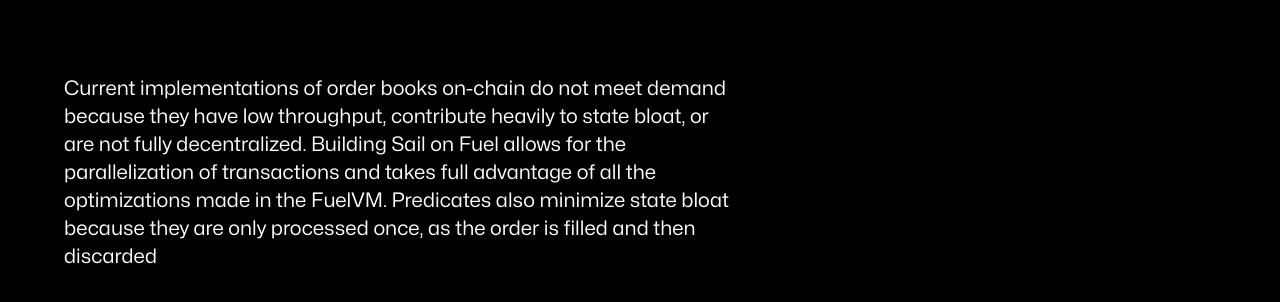
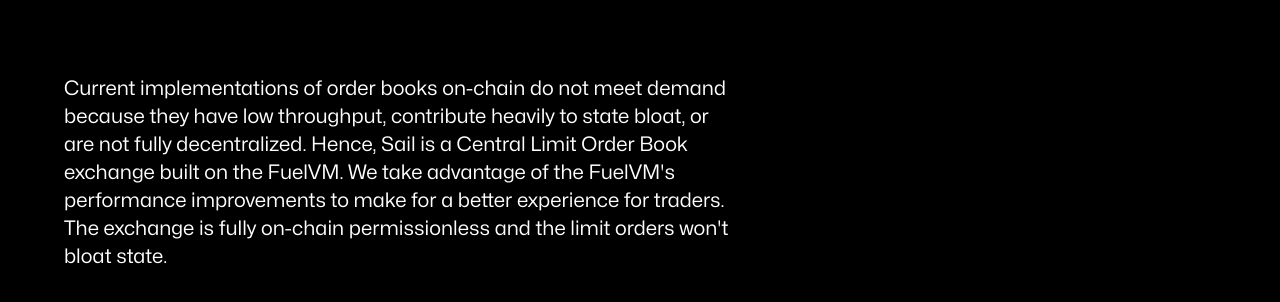
Before and after one commit to Sail-Exchange/landing, an Astro site: page /about in a window 1280 px wide. Shown: the part 814-1116 px from the top of the page. Built offline with nearby package versions, Linux system fonts and the light colour scheme; Astro itself is replaced by a stand-in of ours.

Commit message:
Change copy

```diff
--- a/src/pages/about.astro
+++ b/src/pages/about.astro
@@ -24,10 +24,9 @@
 					<p class='text-xl'>Current implementations of order
 						books on-chain do not meet demand because they have low throughput,
 						contribute heavily to state bloat, or are not fully decentralized.
-						Building Sail on Fuel allows for the parallelization of transactions
-						and takes full advantage of all the optimizations made in the FuelVM.
-						Predicates also minimize state bloat because they are only processed
-						once, as the order is filled and then discarded</p>
+						Hence, Sail is a Central Limit Order Book exchange built on the FuelVM.
+						We take advantage of the FuelVM's performance improvements to make for a better experience for traders.
+						The exchange is fully on-chain permissionless and the limit orders won't bloat state. </p>
 				</div>
 			</div>
 		</div>
```
